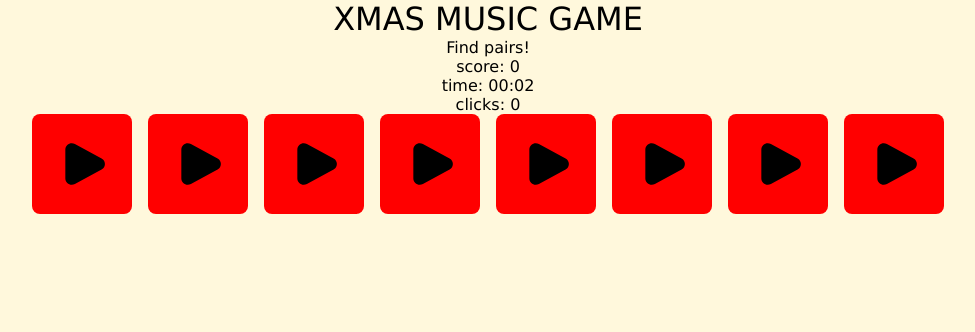
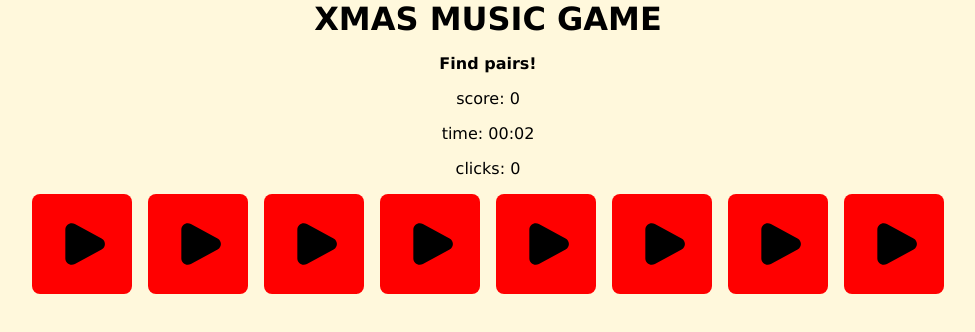
Before and after one commit to vapppu/christmas-project, a React (Vite) app: page / in a window 1280 px wide. Both pictures are taken after a click on the button "Easy". Shown: the top 332 px of the page, without its empty margins (152-1127 px from the left). Built offline with nearby package versions, Linux system fonts and the light colour scheme.

Commit message:
Fix some styling

```diff
--- a/src/App.css
+++ b/src/App.css
@@ -85,6 +85,18 @@ h1,
 .result {
     text-align: center;
 }
+.game {
+    min-height: 100vh;
+    display: flex;
+    flex-direction: column;
+    gap: 1rem;
+    max-width: 1000px;
+    margin: auto;
+}
+.game h1,
+.bold {
+    font-weight: bold;
+}
 
 .cards {
     display: flex;
--- a/src/components/Game.jsx
+++ b/src/components/Game.jsx
@@ -4,7 +4,7 @@ import MusicCards from "./MusicCards";
 import Result from "./Result";
 import FinishScreen from "./FinishScreen"
 
-const Game = ({songs, level}) => {
+const Game = ({ songs, level }) => {
 
   const [score, setScore] = useState(0);
   const [gameIsFinished, setGameIsFinished] = useState(false)
@@ -59,17 +59,17 @@ const Game = ({songs, level}) => {
   }
 
   if (gameIsFinished) {
-    return <FinishScreen time={hoursMinutesSeconds(finishTime)} clicks={clicks}/>
+    return <FinishScreen time={hoursMinutesSeconds(finishTime)} clicks={clicks} />
   }
 
   return (
     <div className="game">
       <h1>XMAS MUSIC GAME</h1>
-      <p>Find pairs!</p>
+      <p className="bold">Find pairs!</p>
       <Result text="score" value={score} />
       <Result text="time" value={hoursMinutesSeconds(seconds)} />
       <Result text="clicks" value={clicks} />
-      <MusicCards songCards={songsToPlay} increaseScore={increaseScore} finishGame={finishGame} increaseClicks = {increaseClicks}/>
+      <MusicCards songCards={songsToPlay} increaseScore={increaseScore} finishGame={finishGame} increaseClicks={increaseClicks} />
     </div>
   );
 }
--- a/src/components/StartScreen.jsx
+++ b/src/components/StartScreen.jsx
@@ -2,18 +2,18 @@ import '../App.css'
 import { useState } from 'react'
 import Game from './Game'
 
-const StartScreen = ({songs}) => {
+const StartScreen = ({ songs }) => {
 
     const [level, setLevel] = useState(null)
     const [songsInPlay, setSongsInPlay] = useState(null)
 
     const shuffle = (array) => {
         for (let i = array.length - 1; i > 0; i--) {
-          const j = Math.floor(Math.random() * (i + 1));
-          [array[i], array[j]] = [array[j], array[i]];
+            const j = Math.floor(Math.random() * (i + 1));
+            [array[i], array[j]] = [array[j], array[i]];
         }
         return array;
-      };
+    };
 
 
     const selectLevel = (selectedLevel) => {
@@ -28,8 +28,9 @@ const StartScreen = ({songs}) => {
     }
 
     return (<section className="select">
-    <h1>Christmas game: find pairs</h1>
-    <p>Open two cards at a time. Try to find cards that play the same christmas song!</p>
+        <h1>Christmas game: find pairs</h1>
+        <p>Open two cards at a time.</p>
+        <p>Try to find cards that play the same christmas song!</p>
         <p>Select level:</p>
         <ul>
             <li><button onClick={() => selectLevel(4)}>Easy</button></li>
```
Lines whose indentation alone changed are shown as unchanged.
